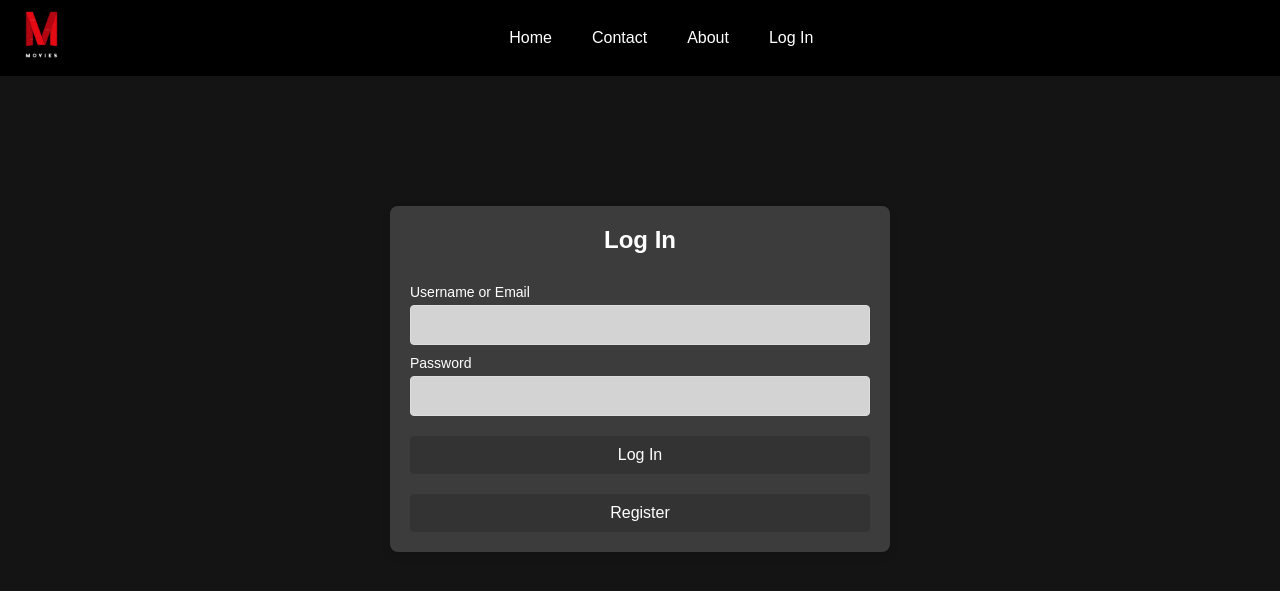
After one commit to MertBoza/Movie-Archive, a PHP site: page /login.html in a window 1280 px wide. The commit adds this page. Shown: the top 591 px of the page. Run offline with PHP 8.4, Linux system fonts and the light colour scheme.

Commit message:
Login and Register page

```diff
--- a/about.html
+++ b/about.html
@@ -20,6 +20,7 @@
             <li><a href="home.html">Home</a></li>
             <li><a href="contact.html">Contact</a></li>
             <li><a href="about.html">About</a></li>
+            <li><a href="login.html">Log In</a></li>
         </ul>
       </nav>
 
--- a/assets/style.css
+++ b/assets/style.css
@@ -51,6 +51,7 @@ body {
 .nav-links a:hover {
   color: #ff6347;
 }
+
 
 .menu-icon {
   display: none;
@@ -241,3 +242,140 @@ body {
 .about-text strong {
   color: #333;
 }
+
+.login-container {
+  width: 100%;
+  max-width: 500px;
+  padding: 20px;
+  background-color: #3c3c3c;
+  border-radius: 8px;
+  box-shadow: 0 4px 10px rgba(0, 0, 0, 0.1);
+  text-align: center;
+  margin: 130px auto 0;
+}
+
+.login-title {
+  margin-bottom: 20px;
+  color: #ffffff;
+}
+
+.login-form {
+  display: flex;
+  flex-direction: column;
+}
+
+.login-label {
+  margin-top: 10px;
+  font-size: 14px;
+  color: #ffffff;
+  text-align: left;
+}
+
+.login-input {
+  margin-top: 5px;
+  padding: 10px;
+  font-size: 16px;
+  border: 1px solid #ddd;
+  border-radius: 4px;
+  width: 100%;
+  background-color: lightgray;
+}
+
+.login-input:focus {
+  border-color: #333;
+  outline: none;
+}
+
+.login-button {
+  margin-top: 20px;
+  padding: 10px;
+  font-size: 16px;
+  background-color: #333;
+  color: #fff;
+  border: none;
+  border-radius: 4px;
+  cursor: pointer;
+  transition: background-color 0.3s;
+}
+
+.login-button:hover {
+  background-color: #555;
+}
+
+.register-button {
+  margin-top: 10px;
+  padding: 10px;
+  font-size: 16px;
+  background-color: #555;
+  color: #fff;
+  border: none;
+  border-radius: 4px;
+  text-align: center;
+  text-decoration: none;
+  cursor: pointer;
+  transition: background-color 0.3s;
+  display: block;
+}
+
+.register-button:hover {
+  background-color: #777;
+}
+
+.register-container {
+  width: 100%;
+  max-width: 500px;
+  padding: 20px;
+  background-color: #3c3c3c;
+  border-radius: 8px;
+  box-shadow: 0 4px 10px rgba(0, 0, 0, 0.1);
+  text-align: center;
+  margin: 50px auto 0;
+}
+
+.register-title {
+  margin-bottom: 20px;
+  color: #ffffff;
+}
+
+.register-form {
+  display: flex;
+  flex-direction: column;
+}
+
+.register-label {
+  margin-top: 10px;
+  font-size: 14px;
+  color: #ffffff;
+  text-align: left;
+}
+
+.register-input {
+  margin-top: 5px;
+  padding: 10px;
+  font-size: 16px;
+  border: 1px solid #ddd;
+  border-radius: 4px;
+  width: 100%;
+  background-color: lightgray;
+}
+
+.register-input:focus {
+  border-color: #333;
+  outline: none;
+}
+
+.register-button {
+  margin-top: 20px;
+  padding: 10px;
+  font-size: 16px;
+  background-color: #333;
+  color: #fff;
+  border: none;
+  border-radius: 4px;
+  cursor: pointer;
+  transition: background-color 0.3s;
+}
+
+.register-button:hover {
+  background-color: #555;
+}
--- a/contact.html
+++ b/contact.html
@@ -20,6 +20,7 @@
             <li><a href="home.html">Home</a></li>
             <li><a href="contact.html">Contact</a></li>
             <li><a href="about.html">About</a></li>
+            <li><a href="login.html">Log In</a></li>
         </ul>
       </nav>
 
@@ -36,7 +37,7 @@
             <input type="email" id="email" name="email" class="contact-input" required>
 
             <label for="phone" class="contact-label">Phone Number</label>
-            <input type="tel" id="phone" name="phone" class="contact-input" required>
+            <input type="number" id="phone" name="phone" class="contact-input" required>
 
             <label for="message" class="contact-label">Message</label>
             <textarea id="message" name="message" class="contact-textarea" rows="4" required></textarea>
--- a/home.html
+++ b/home.html
@@ -20,6 +20,7 @@
             <li><a href="home.html">Home</a></li>
             <li><a href="contact.html">Contact</a></li>
             <li><a href="about.html">About</a></li>
+            <li><a href="login.html">Log In</a></li>
         </ul>
       </nav>
 
--- /dev/null
+++ b/login.html
@@ -0,0 +1,43 @@
+<!DOCTYPE html>
+<html lang="en">
+<head>
+    <meta charset="UTF-8">
+    <meta name="viewport" content="width=device-width, initial-scale=1.0">
+    <link rel="stylesheet" href="assets/style.css">
+    <link rel="icon" href="assets/navLogo.jpg" type="image/x-icon">
+    <title>Movie Archive</title>
+</head>
+<body>
+
+    <nav class="navbar">
+        <div class="logo">
+            <a href="home.html">
+                <img class="logo1" src="assets/navLogo.jpg" alt="navLogo">
+            </a>
+        </div>
+        <input type="checkbox" id="menu-toggle">
+        <label for="menu-toggle" class="menu-icon">&#9776;</label>
+        <ul class="nav-links">
+            <li><a href="home.html">Home</a></li>
+            <li><a href="contact.html">Contact</a></li>
+            <li><a href="about.html">About</a></li>
+            <li><a href="login.html">Log In</a></li>
+        </ul>
+      </nav>
+
+      <div class="login-container">
+        <h2 class="login-title">Log In</h2>
+        <form action="#" method="post" class="login-form">
+            <label for="username" class="login-label">Username or Email</label>
+            <input type="text" id="username" name="username" class="login-input" required>
+
+            <label for="password" class="login-label">Password</label>
+            <input type="password" id="password" name="password" class="login-input" required>
+
+            <button type="submit" class="login-button">Log In</button>
+            <a href="register.html" class="register-button">Register</a>
+        </form>
+    </div>
+
+</body>
+</html>
```
Also changed, not shown: register.html (added, +52 -0 lines).
